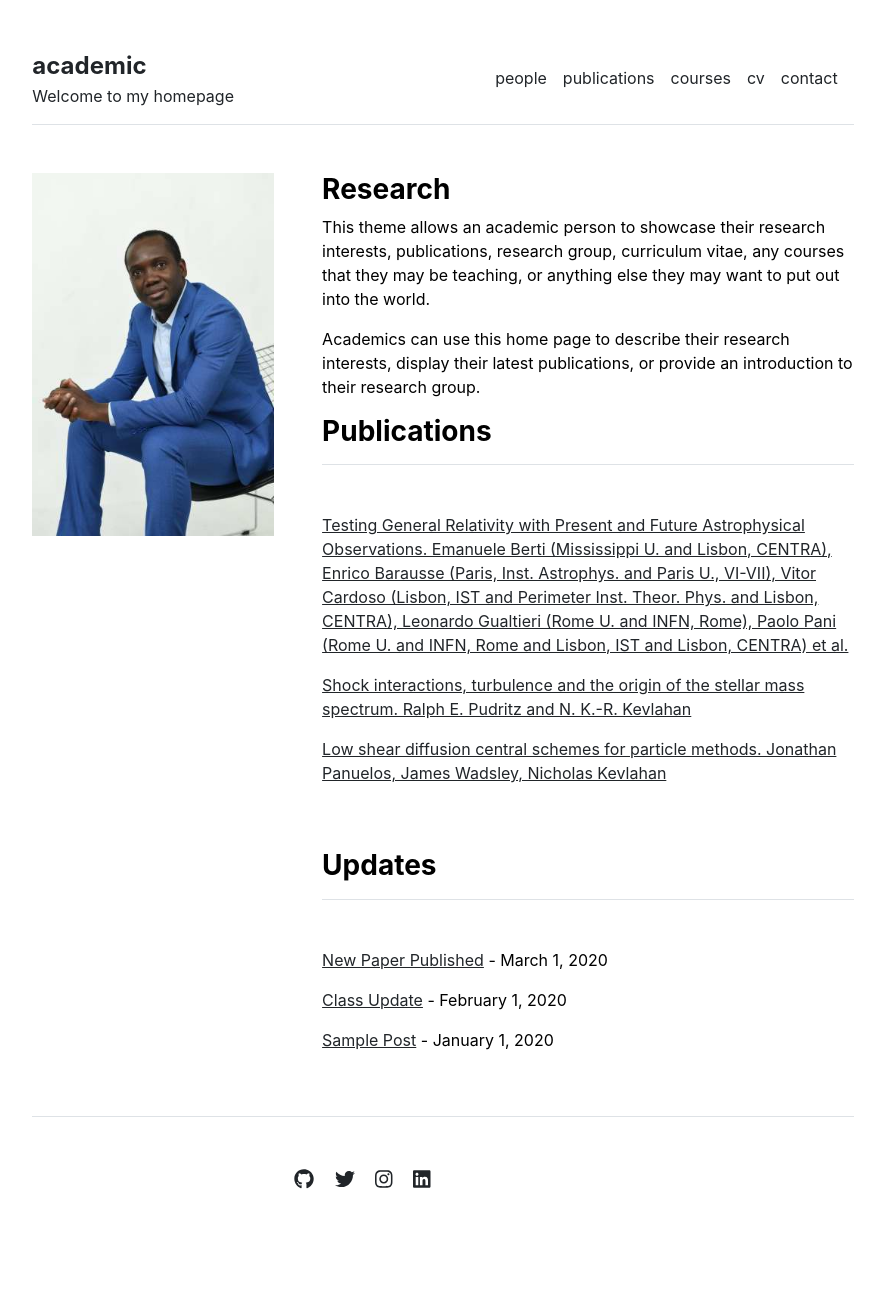
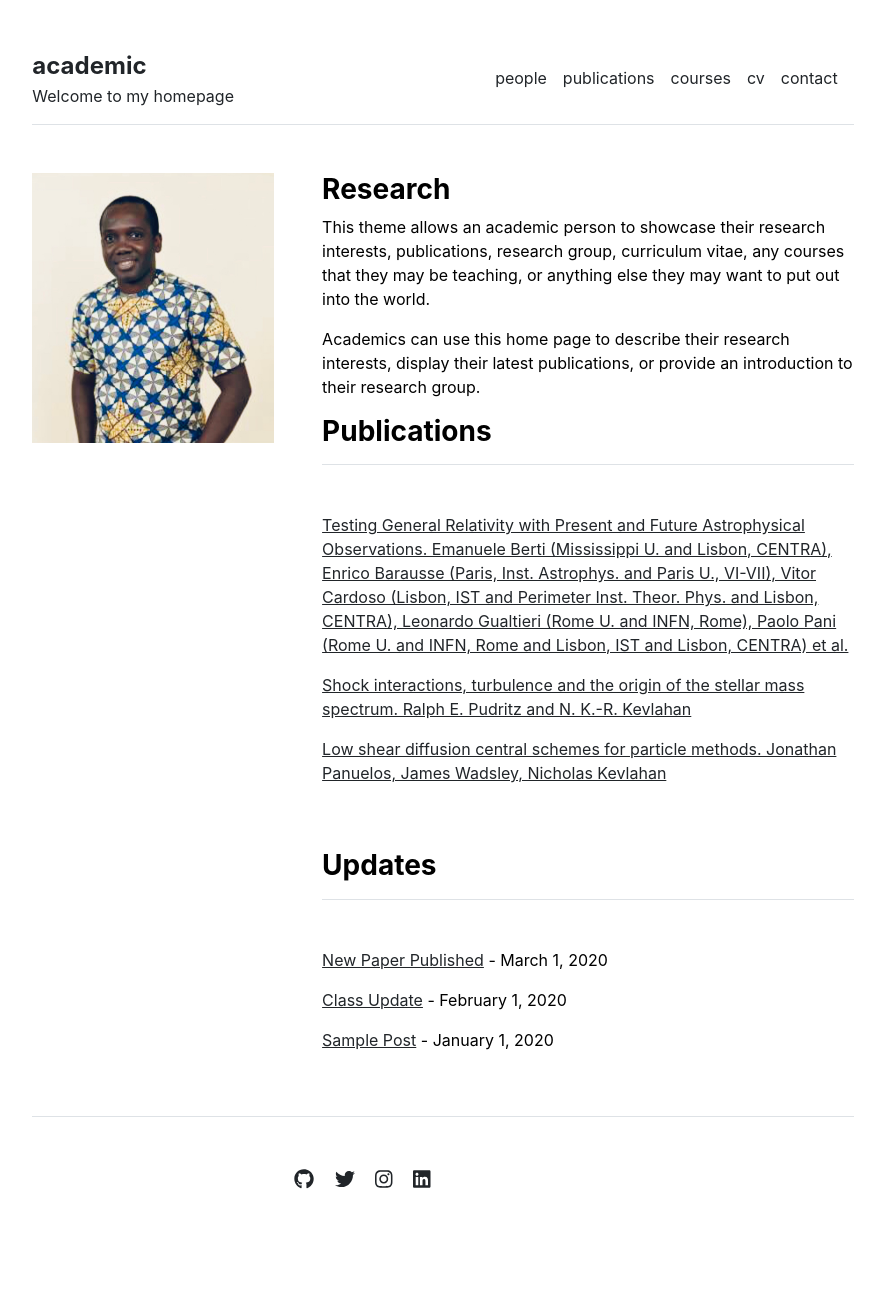
Before and after one commit to akakpokonou/akakpokonou.github.io, a Jekyll site: the page built from index.md, in a window 1280 px wide. Shown: the whole page, without its empty margins (197-1082 px from the left). Built offline with Jekyll 4.4.1, drawn with Linux system fonts in a browser that asks for light colours.

Commit message:
Update home.html

```diff
--- a/_layouts/home.html
+++ b/_layouts/home.html
@@ -4,7 +4,7 @@
 
 <div class="row g-5 mb-5">
   <div class="col-md-4">
-    <img src="{{ site.github.url }}/assets/img/DSC-9293.jpg" alt="Home" width="100%">
+    <img src="{{ site.github.url }}/assets/img/IMG-3564.jpg" alt="Home" width="100%">
   </div>
     <div class="col-md-8">
     <h3 class="fw-bold">Research</h3>
```
